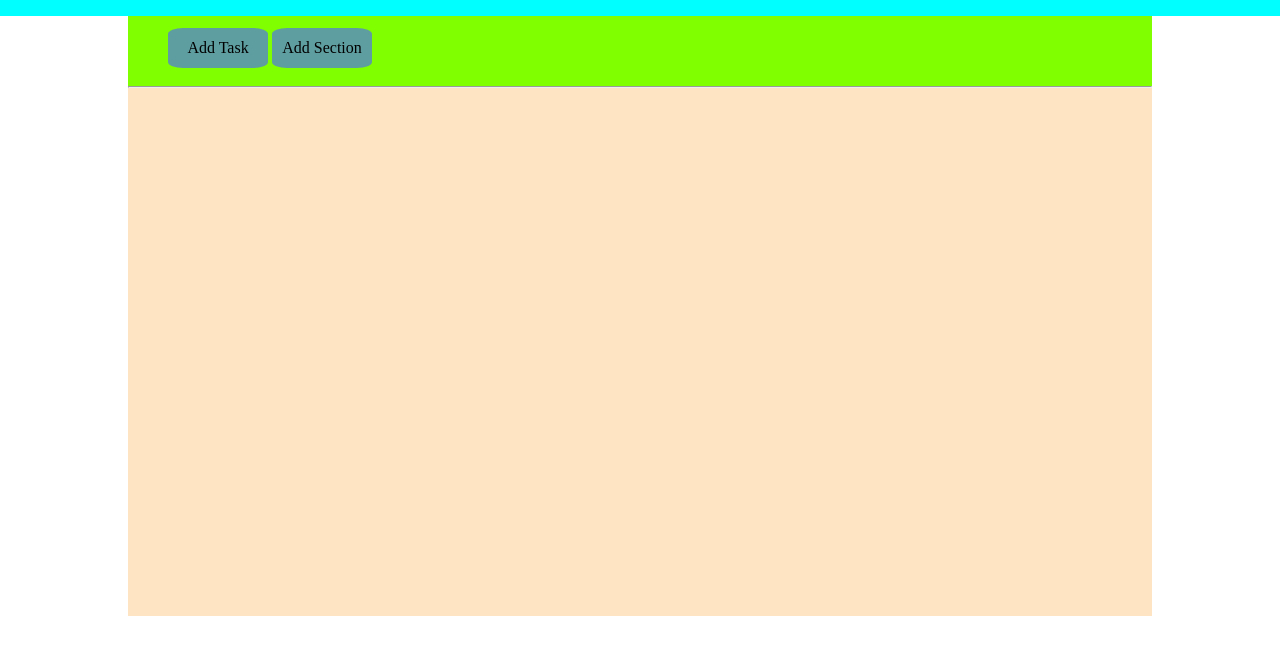
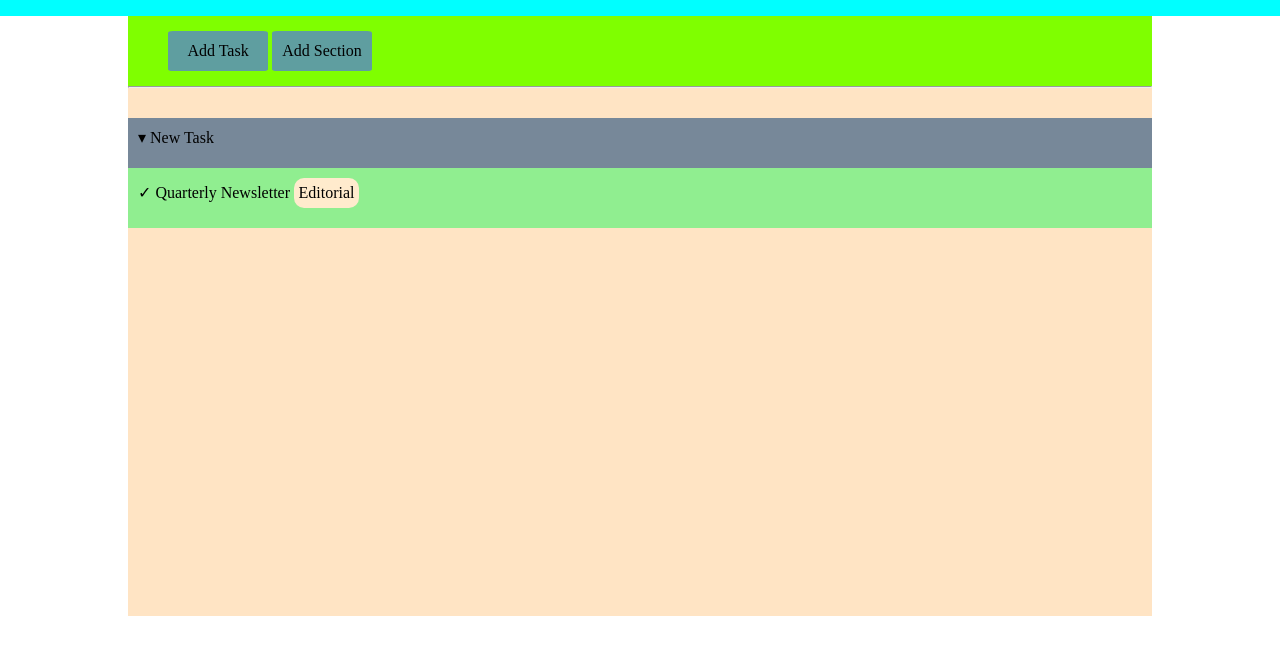
Before and after one commit to LucaOcchio99/html-css-toboolist, a plain HTML site: page index.html in a window 1280 px wide. Shown: the part 84-738 px from the top of the page. Drawn offline with Linux system fonts and the light colour scheme.

Commit message:
continuous

```diff
--- a/css/style.css
+++ b/css/style.css
@@ -41,9 +41,9 @@ nav {
     width: 100px;
     background-color: cadetblue;
     display: inline-block;
-    margin-top: 12px;
+    margin-top: 15px;
 
-    border-radius: 15%;
+    border-radius: 5%;
 
     text-align: center;
     line-height: 40px;
@@ -56,3 +56,32 @@ nav {
 hr{
     background-color: 2px solid  black;
 }
+
+.prima_section{
+    background-color: lightcoral;
+    margin-top: 30px;
+}
+
+.prima_riga{
+    height: 50px;
+    padding: 10px;
+    background-color: lightslategrey;
+}
+
+.seconda_riga{
+    height: 60px;
+    padding: 10px;
+    background-color: lightgreen;
+}
+
+#bottone_div {
+    display: inline-block;
+    height: 30px;
+    width: 65px;
+    background-color: blanchedalmond;
+    border-radius: 10px;
+
+    text-align: center;
+    line-height: 30px;
+
+}
--- a/index.html
+++ b/index.html
@@ -24,10 +24,26 @@
              <div class="bottone_nav"> Add Section </div>
          </nav>
          <hr>
+
+         <!-- inzio section -->
+    <div class="prima_section">
+
+        <div class="prima_riga">
+           <span>&blacktriangledown;</span>
+           <span>New Task</span>
+        </div>
+
+        <div class="seconda_riga">
+           <span class="spaziatura_left"> &check;</span>
+           <span>Quarterly Newsletter</span>
+           <div id="bottone_div">
+               Editorial
+           </div>
+        </div>
+    </div>
+        <!-- fine prima section-->
+        <!-- fine section-->
       </main>
     <!-- main ( fine contenitore principale) -->
-
-
-
 </body>
 </html>
```
